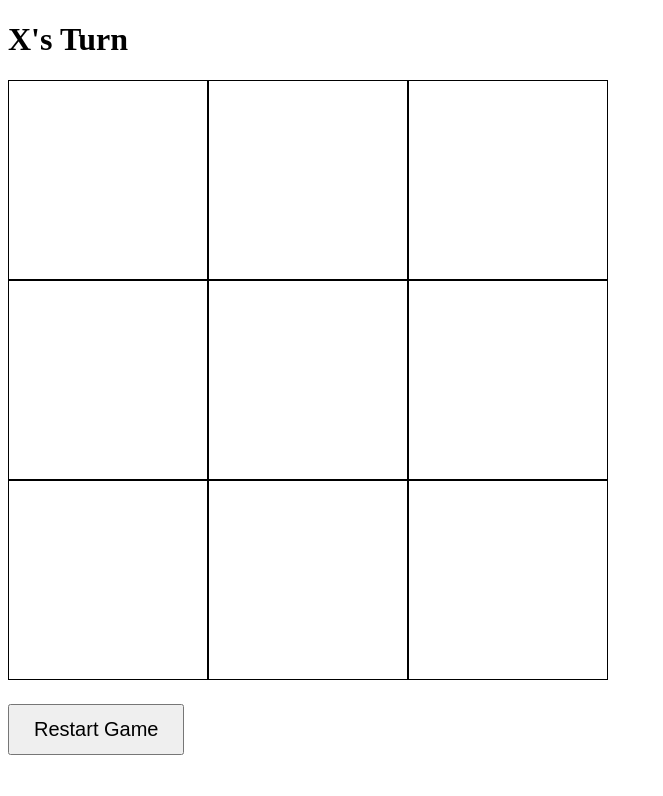
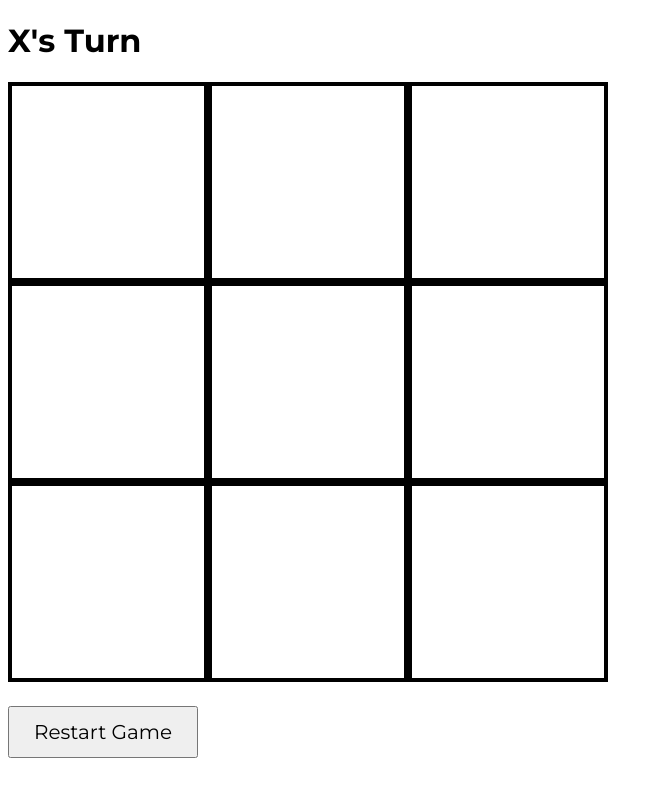
Before and after one commit to sirKavics/tic-tac-toe, a plain HTML site: page index.html in a window 1280 px wide. Shown: the whole page, without its empty margins (0-663 px from the left). Drawn offline with Linux system fonts and the light colour scheme.

Commit message:
css styling

```diff
--- a/style.css
+++ b/style.css
@@ -1,5 +1,11 @@
+@import url('https://fonts.googleapis.com/css2?family=Montserrat:ital,wght@0,100..900;1,100..900&display=swap');
+
 * {
   box-sizing: border-box;
+}
+
+.board__title {
+  font-family: "Montserrat", sans-serif;
 }
 
 .board__wrapper {
@@ -11,7 +17,7 @@
 }
 
 .board__square {
-  border: 1px solid black;
+  border: 4px solid black;
   background-color: white;
   font-size: 80px;
   display: flex;
@@ -25,5 +31,5 @@
 .restart {
   padding: 12px 24px;
   font-size: 20px;
-
+  font-family: "Montserrat", sans-serif;
 }
```
